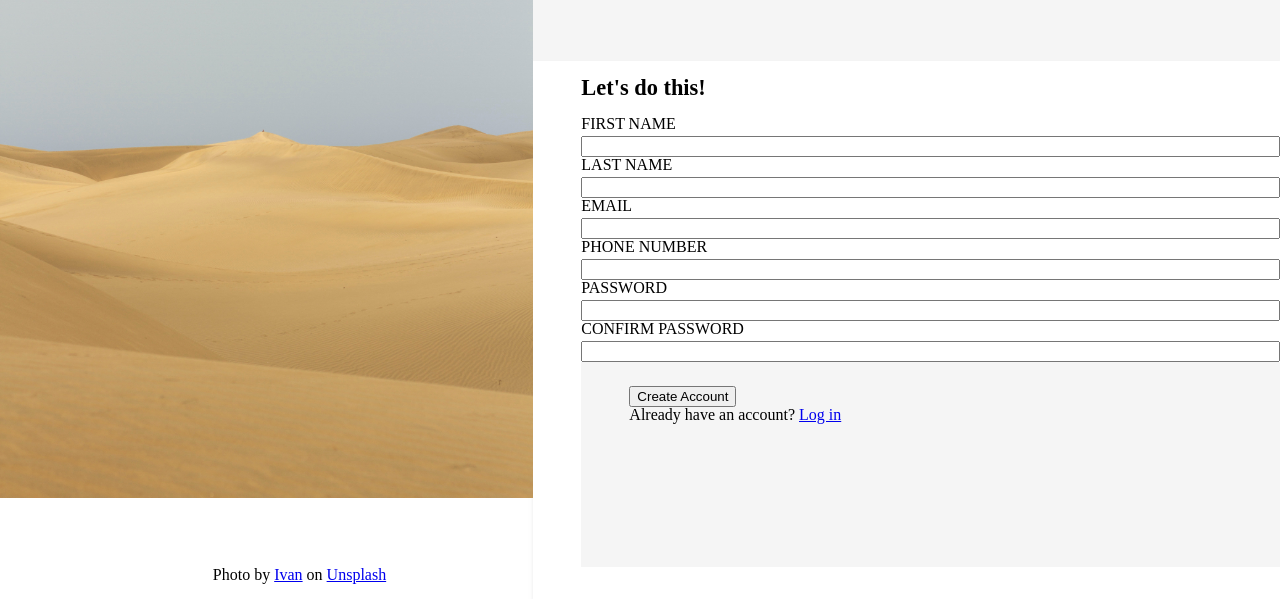
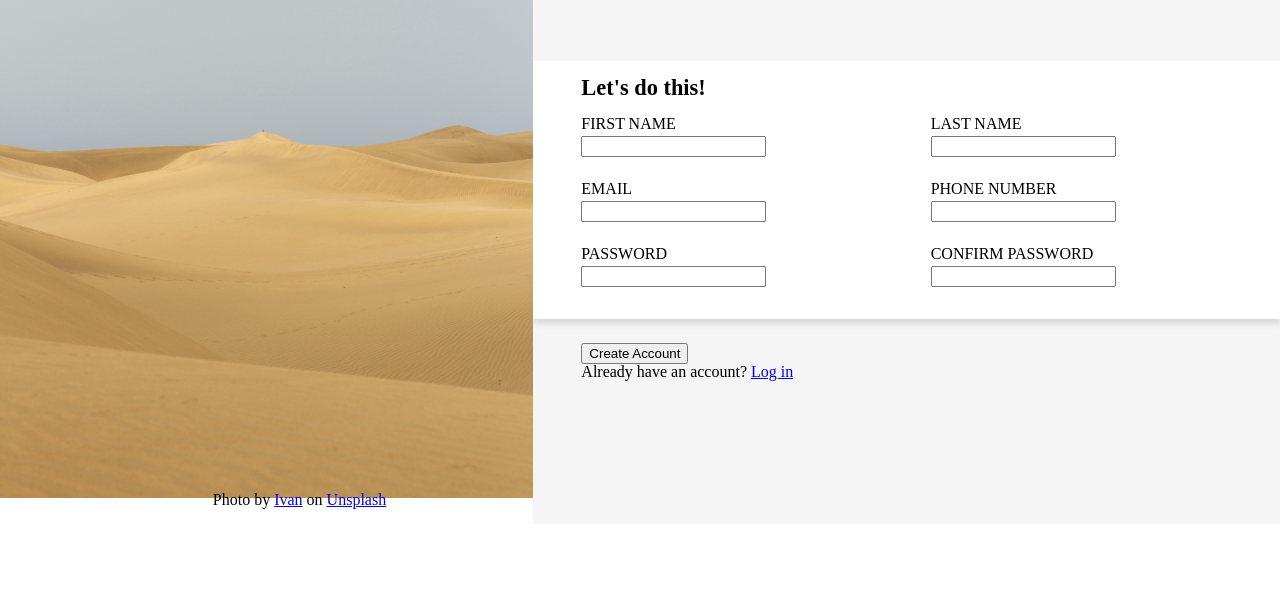
Before and after one commit to hurr-son/signup_form, a plain HTML site: page index.html in a window 1280 px wide. Shown: the part 302-901 px from the top of the page. After the commit the page ends 826 px from the top, so only its background shows below. Drawn offline with Linux system fonts and the light colour scheme.

Commit message:
adjusted styles to accommodate nesting the submit button in the html form element

```diff
--- a/style.css
+++ b/style.css
@@ -102,14 +102,14 @@ table {
 }
 
 
-.middle-wrapper {
+.middle-wrapper-two{
 	padding-left: 3rem;
 	padding-top: 1rem;
 	padding-bottom: 2rem;
 	box-shadow: 1px 5px 5px rgba(154, 154, 154, 0.3);
 }
 
-.form-container-main {
+.main {
 	display: grid;
 	grid-template-columns: 1fr 1fr;
 	justify-items: start;
@@ -128,6 +128,17 @@ label {
 	padding-bottom: 0.25rem;
 }
 
+form {
+	border-radius: 10px;
+}
+
+:focus {
+	outline: none;
+	box-shadow: 0 0 0 1px hsla(220, 100%, 50%, 80%);
+}
+
+
+
 .letsdo {
 	font-size: 1.4em;
 	font-weight: 600;
```
